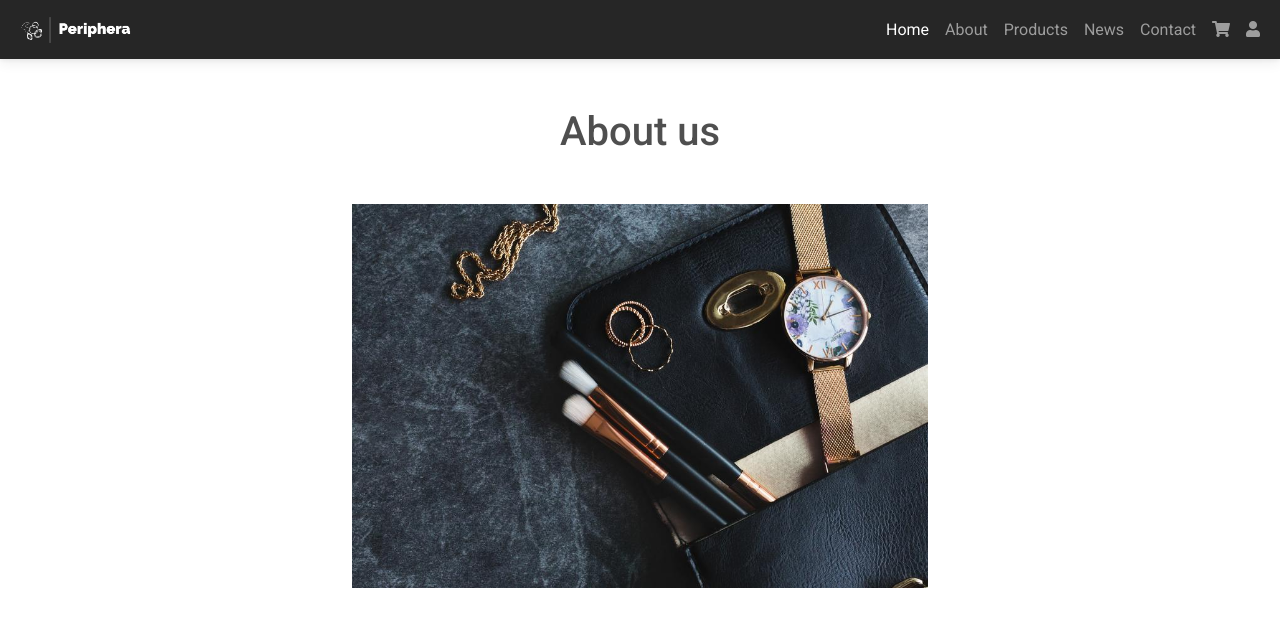
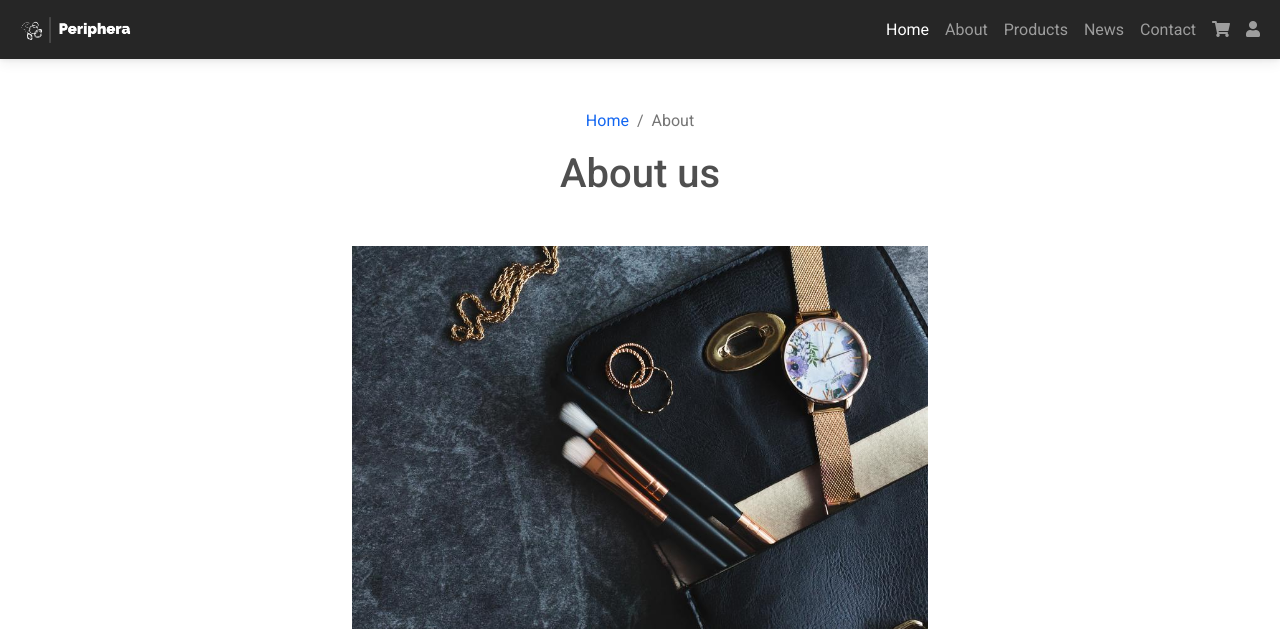
Before and after one commit to yanaginx/periphera, a PHP site: page /periphera/about in a window 1280 px wide. Shown: the top 629 px of the page. Run offline with PHP 8.4, Linux system fonts and the light colour scheme; some libraries are stand-ins or nearby versions.

Commit message:
Add breadcrumbs on about.php

```diff
--- a/mvc/views/pages/about.php
+++ b/mvc/views/pages/about.php
@@ -1,4 +1,10 @@
 <div class="m-5">
+    <nav aria-label="breadcrumb">
+    <ol class="breadcrumb justify-content-center">
+        <li class="breadcrumb-item"><a href=".">Home</a></li>
+        <li class="breadcrumb-item active" aria-current="page">About</li>
+    </ol>
+    </nav>
     <h1 class="text-center">About us</h1>
 </div>
 <div class="container-lg mx-auto about-content">
```
